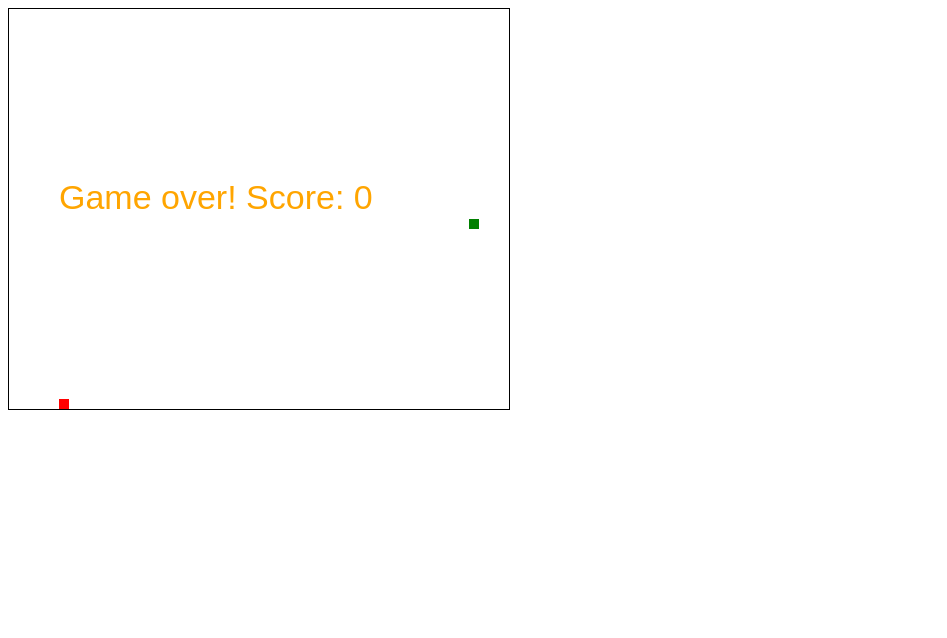
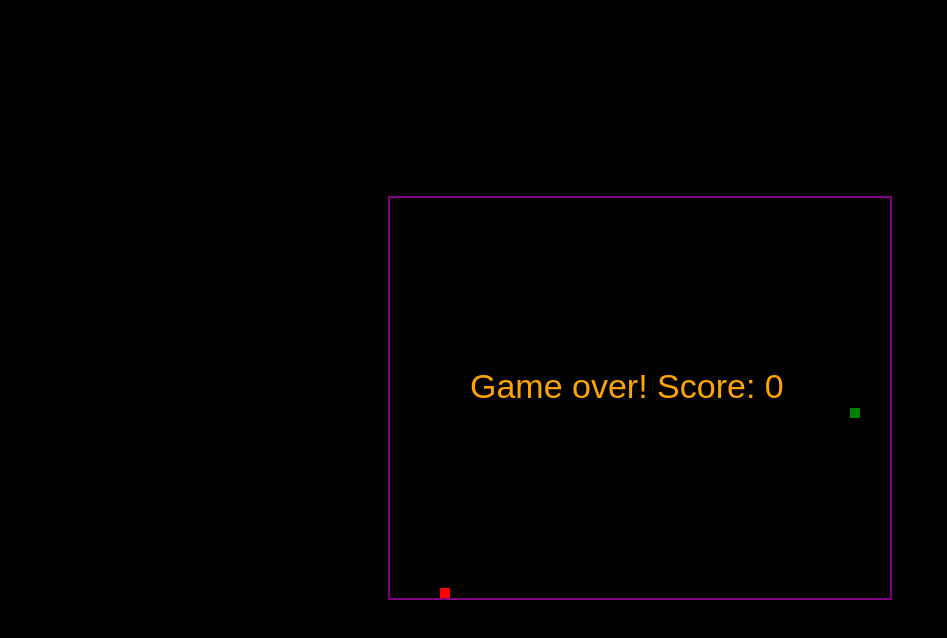
Before and after one commit to andrerim/snake, a plain HTML site: page index.html in a window 1280 px wide. Shown: the whole page, without its empty margins (0-947 px from the left). Drawn offline with Linux system fonts and the light colour scheme.

Commit message:
style improvements and commented code

```diff
--- /dev/null
+++ b/index.css
@@ -0,0 +1,20 @@
+* {
+    margin: 0;
+    padding: 0;
+    box-sizing: border-box;
+}
+body {
+    background-color: black;
+    height: 100vh;
+}
+
+.content {
+    position: absolute;
+    left: 50%;
+    top: 50%;
+    transform: translate(-50%, -50%);
+}
+
+canvas {
+    border: 2px solid purple;
+}
--- a/index.html
+++ b/index.html
@@ -1,11 +1,16 @@
 <!DOCTYPE html>
 <html>
-    <head>
 
-    </head>
-    <body>
-        <canvas id="snake" width="500" height="400" style="border: 1px solid black;"></canvas>
+<head>
+    <link rel="stylesheet" type="text/css" href="index.css">
+</head>
 
-        <script src="main.js" type="text/javascript"></script>
-    </body>
+<body>
+    <div class="content">
+        <canvas id="snake" width="500" height="400"></canvas>
+    </div>
+
+    <script src="main.js" type="text/javascript"></script>
+</body>
+
 </html>
--- a/main.js
+++ b/main.js
@@ -31,12 +31,17 @@ ctx.fillRect(
   snake.snakeHeight
 );
 
+// render canvas in a certain inteval
+var refreshIntervalId = setInterval(() => {
 
-var refreshIntervalId = setInterval(() => {
+  // clear canvas
   ctx.clearRect(0, 0, canv.width, canv.height);
+
+  // draw fruit
   ctx.fillStyle = "green";
   ctx.fillRect(fruit.posX, fruit.posY, fruit.width, fruit.height);
 
+  // draw snake
   ctx.fillStyle = "red";
   ctx.fillRect(
     snake.headPosX,
@@ -45,6 +50,7 @@ var refreshIntervalId = setInterval(() => {
     snake.snakeHeight
   );
 
+  // draw body
   for (let i = 0; i < snake.body.length; i++) {
     ctx.fillStyle = "blue";
     ctx.fillRect(
@@ -55,20 +61,22 @@ var refreshIntervalId = setInterval(() => {
     );
   };
 
-
-
+  // check for collision with fruit
   if (snake.headPosX == fruit.posX && snake.headPosY == fruit.posY) {
+    // if body size is 0, extend body with cords equal to the snakes head
     if (snake.body.length == 0) {
       snake.body.push([snake.headPosX, snake.headPosY]);
+    // extend the end of the body with coords equal to the last part of the body
     } else {
       snake.body.push([snake.body[-1]]);
     }
 
+    // add new fruit
     fruit.posX = Math.floor((Math.random() * canv.width) / gridSize) * gridSize;
     fruit.posY = Math.floor((Math.random() * canv.height) / gridSize) * gridSize;
-    console.log(snake.body);
   }
 
+  // calculate position of snake for next frame
   if (snake.body.length > 0) {
     snake.body.unshift([snake.headPosX, snake.headPosY]);
     snake.body.pop();
@@ -80,21 +88,20 @@ var refreshIntervalId = setInterval(() => {
   const gameOver = () => {
     ctx.font = "34px Arial"
     ctx.fillStyle = "orange";
-    ctx.fillText("Game over! Score: " + snake.body.length * 10, 50, 200);
+    ctx.fillText("Game over! Score: " + snake.body.length * 10, canv.width/2 - 34*5, canv.height/2);
     clearInterval(refreshIntervalId);
   }
 
+  // checks for collision with borders
   if (snake.headPosX == canv.width || snake.headPosX == -gridSize || snake.headPosY == canv.height || snake.headPosY == -gridSize) {
     gameOver();
   }
-
+  // checks for collision with body
   for (let i = 0; i < snake.body.length; i++) {
     if (snake.headPosX == snake.body[i][0] && snake.headPosY == snake.body[i][1]) {
       gameOver();
     }
   };
-
-
 
 }, 1000 / gameSpeed);
 
@@ -107,16 +114,19 @@ document.onkeydown = function (event) {
   }
 
   switch (keyCode) {
+
     // left
     case 37:
       snake.dirX = -gridSize;
       snake.dirY = 0;
       break;
+
     // up
     case 38:
       snake.dirX = 0;
       snake.dirY = -gridSize;
       break;
+
     // right
     case 39:
       snake.dirX = gridSize;
```
